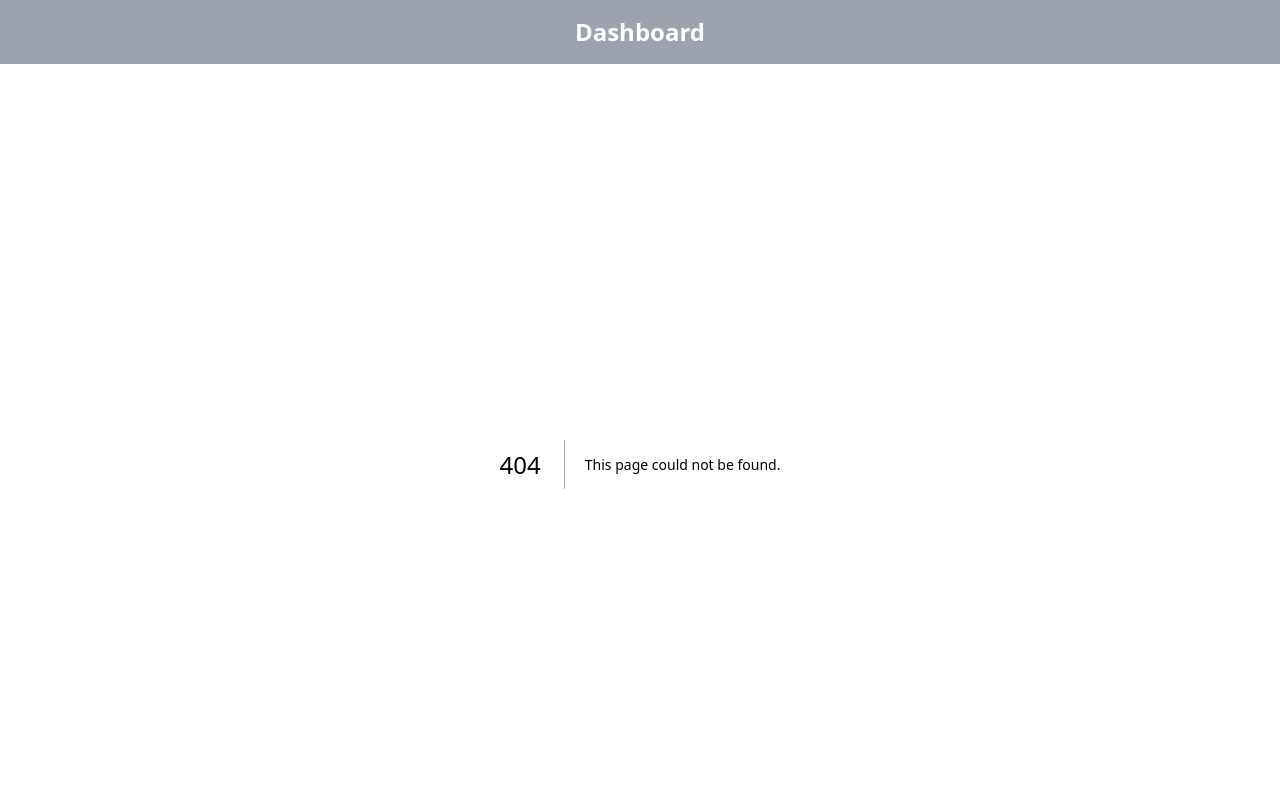
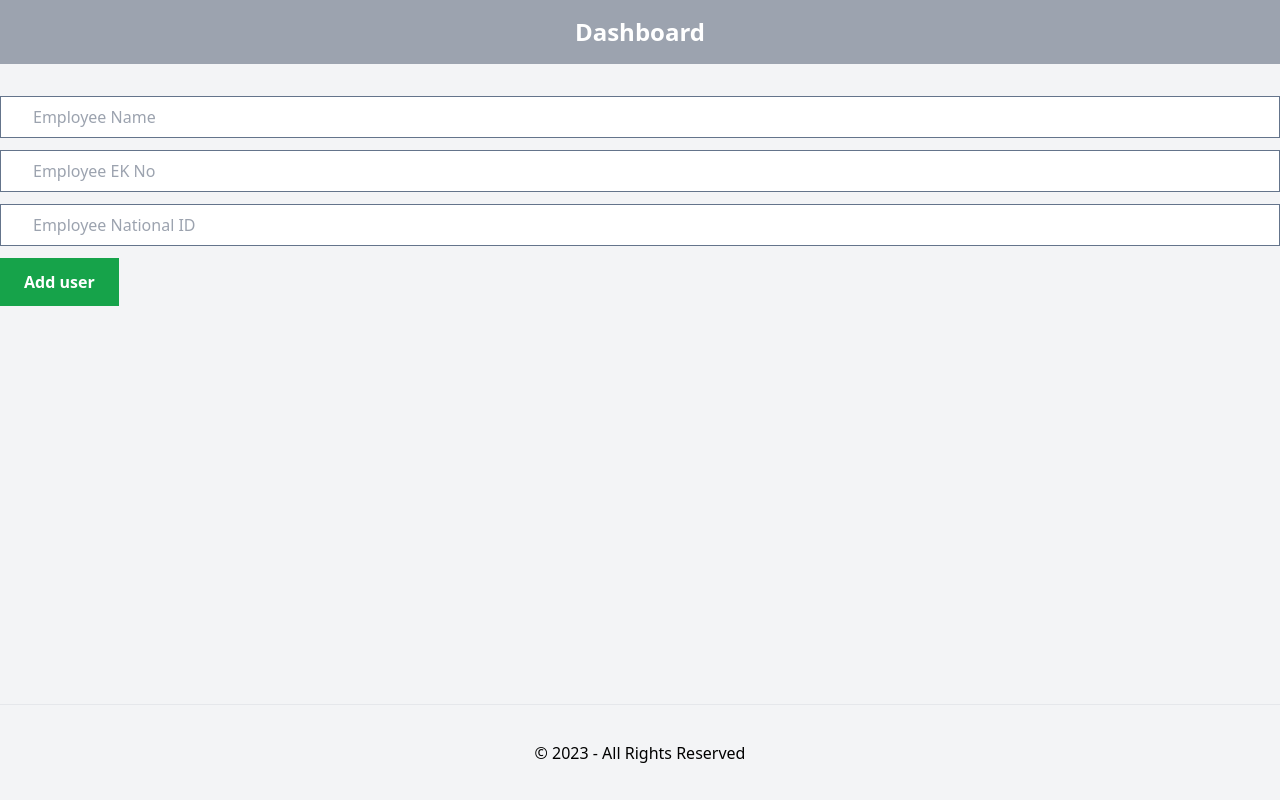
Before and after one commit to collinskrotich/sfc_access_management, a Next.js app: page /addUser in a window 1280 px wide. Before the commit this address had no page. Shown: the top 800 px of the page. Built offline with nearby package versions, Linux system fonts and the light colour scheme.

Commit message:
Added edit opic form + gatekeepers on sidebar

```diff
--- /dev/null
+++ b/app/addUser/page.jsx
@@ -0,0 +1,36 @@
+import React from 'react'
+
+function page() {
+  return (
+    <div className='mt-8'>
+
+
+    <form className='flex flex-col gap-3'>
+        <input
+         className='border border-slate-500 px-8 py-2'
+         type='text'
+         placeholder='Employee Name'
+        />
+
+        <input
+         className='border border-slate-500 px-8 py-2'
+         type='text'
+         placeholder='Employee EK No'
+        />
+
+        <input
+         className='border border-slate-500 px-8 py-2'
+         type='text'
+         placeholder='Employee National ID'
+        />
+
+        <button className='bg-green-600 font-bold text-white py-3 px-6 w-fit'>
+            Add user
+        </button>
+
+    </form>
+    </div>
+  )
+}
+
+export default page
--- /dev/null
+++ b/app/editUser/[id]/page.jsx
@@ -0,0 +1,10 @@
+import EditTopicForm from '@/components/EditTopicForm'
+import React from 'react'
+
+function page() {
+  return (
+    <EditTopicForm/>
+  )
+}
+
+export default page
--- a/app/users/page.jsx
+++ b/app/users/page.jsx
@@ -11,6 +11,12 @@ const Users = () => {
     </nav>
       <div>
         <UserList/>
+        <UserList/>
+        <UserList/>
+        <UserList/>
+        <UserList/>
+        <UserList/>
+        <UserList/>
       </div>
     </>
   )
--- /dev/null
+++ b/components/EditTopicForm.jsx
@@ -0,0 +1,9 @@
+import React from 'react'
+
+function EditTopicForm() {
+  return (
+    <div>EditTopicForm</div>
+  )
+}
+
+export default EditTopicForm
--- a/components/Sidebar.jsx
+++ b/components/Sidebar.jsx
@@ -15,6 +15,7 @@ import {
 } from "react-icons/md";
 
 import {BsFillBuildingsFill} from "react-icons/bs";
+import {GiStaticGuard} from "react-icons/gi";
 import { CgProfile} from "react-icons/cg";
 import { FaRegComments} from "react-icons/fa";
 import { BiMessageSquareDots } from "react-icons/bi";
@@ -41,6 +42,13 @@ export const Sidebar = () => {
                             </h3>
                         </div>
 
+                        <Link href={"/users"} className='flex mb-2 justify-start items-center gap-4 pl-5 hover:bg-gray-900 p-2 rounded-md group cursor-pointer hover:shadow-lg m-auto'>
+                            <GiStaticGuard className='text-2xl text-gray-600 group-hover:text-white' />
+                            <h1 className='text-base text-gray-600 group-hover:text-white font-semibold'>
+                                GateKeepers
+                            </h1>
+                        </Link>
+
                         <div className='flex mb-2 justify-start items-center gap-4 pl-5 hover:bg-gray-900 p-2 rounded-md group cursor-pointer hover:shadow-lg m-auto'>
                             <BsFillBuildingsFill className='text-2xl text-gray-600 group-hover:text-white' />
                             <h3 className='text-base text-gray-600 group-hover:text-white font-semibold'>
@@ -51,9 +59,10 @@ export const Sidebar = () => {
                         <Link href={"/users"} className='flex mb-2 justify-start items-center gap-4 pl-5 hover:bg-gray-900 p-2 rounded-md group cursor-pointer hover:shadow-lg m-auto'>
                             <CgProfile className='text-2xl text-gray-600 group-hover:text-white' />
                             <h1 className='text-base text-gray-600 group-hover:text-white font-semibold'>
-                                Users
+                                Employees
                             </h1>
                         </Link>
+
 
                         <div className='flex mb-2 justify-start items-center gap-4 pl-5 hover:bg-gray-900 p-2 rounded-md group cursor-pointer hover:shadow-lg m-auto'>
                             <MdOutlineAnalytics className='text-2xl text-gray-600 group-hover:text-white' />
--- a/components/UserList.jsx
+++ b/components/UserList.jsx
@@ -7,12 +7,13 @@ import Link from 'next/link'
 function UserList() {
   return (
     <>
-    <div className='p-4 border border-slate-300 my-3 flex justify-between gap-5'>
+    <div className='p-4 border border-slate-300 my-3 flex justify-between gap-5 items-start'>
         <div>
-            <h2>Employee name</h2>
-            <div>Employee number</div>
+            <h2 className='font-bold'>Employee name</h2>
+            <h2>Employee EK number</h2>
+            <h2>Employee National ID</h2>
             </div>
-        <div>
+        <div className='flex gap-2'>
             <RemoveBtn/>
             <Link href={'/editUser/123'}>
                 <HiPencilAlt size={24}/>
```
